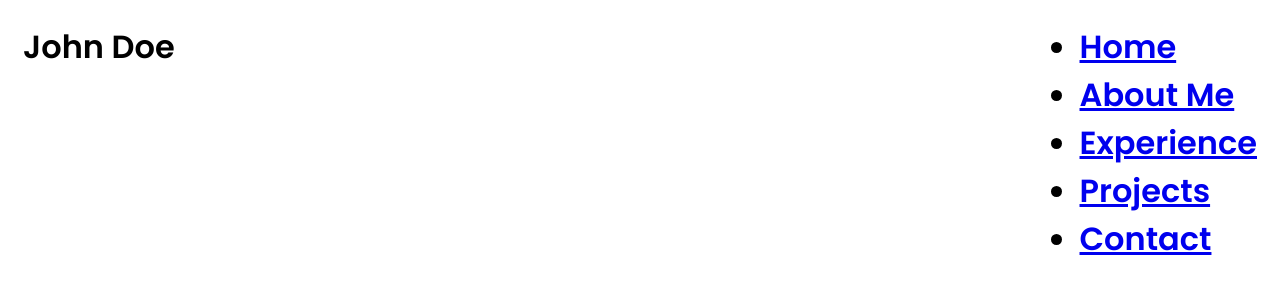
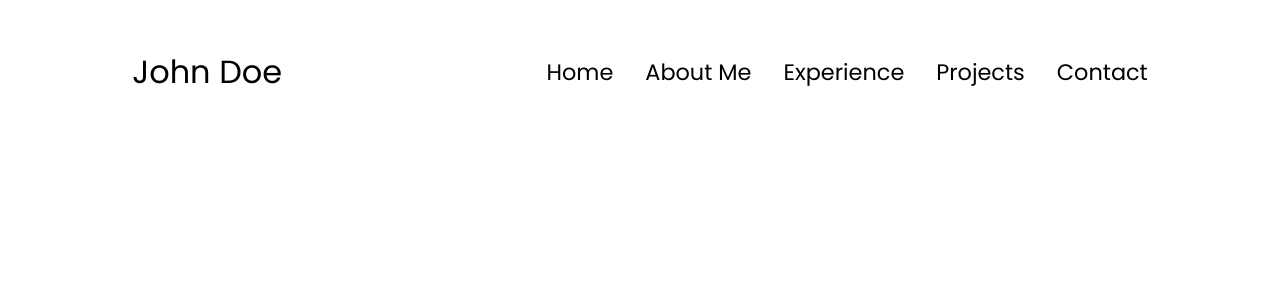
Before and after one commit to sohan-me-01/portfolio_one, a plain HTML site: page index.html in a window 1280 px wide. Drawn offline with Linux system fonts and the light colour scheme.

Commit message:
new line added in style

```diff
--- a/index.html
+++ b/index.html
@@ -11,7 +11,7 @@
         <nav id="dekstop-nav">
             <div class="title-logo">John Doe</div>
             <div>
-                <ul>
+                <ul class="nav-links">
                     <li><a href="#home">Home</a></li>
                     <li><a href="about">About Me</a></li>
                     <li><a href="experience">Experience</a></li>
--- a/styles/portfolio.css
+++ b/styles/portfolio.css
@@ -26,15 +26,46 @@ a,
     transition: all 300ms ease;
 }
 
+/* Dekstop Nav */
 
-
-nav {
+nav,
+.nav-links {
     display: flex;
-    justify-content: space-between;
 }
 
 #dekstop-nav {
-    font-size: 32px;
-    padding: 23px 23px;
-    font-weight: bolder;
+  justify-content: space-around;
+  align-items: center;
+  height: 18vh;
 }
+
+.nav-links {
+    gap: 2rem;
+    font-size: 1.4rem;
+}
+
+
+.nav-links li {
+    list-style: none;
+}
+
+a {
+    color: black;
+    text-decoration: none;
+    text-decoration-color: white;
+}
+
+a:hover {
+    color: gray;
+    text-decoration: underline;
+    text-underline-offset: 0.5rem;
+    text-decoration-color: rgb(195, 228, 220);
+}
+
+.title-logo {
+    font-size: 2rem;
+}
+
+.title-logo:hover {
+    cursor: default;
+}
```
